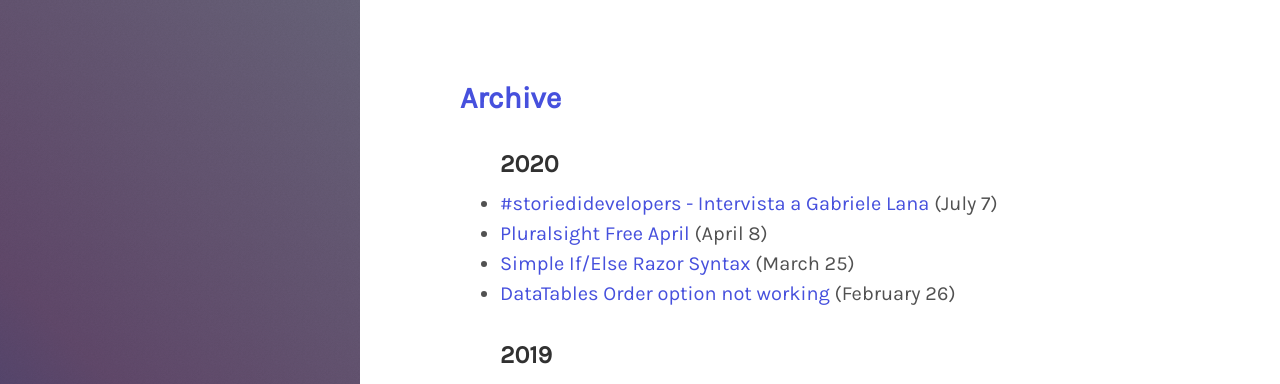
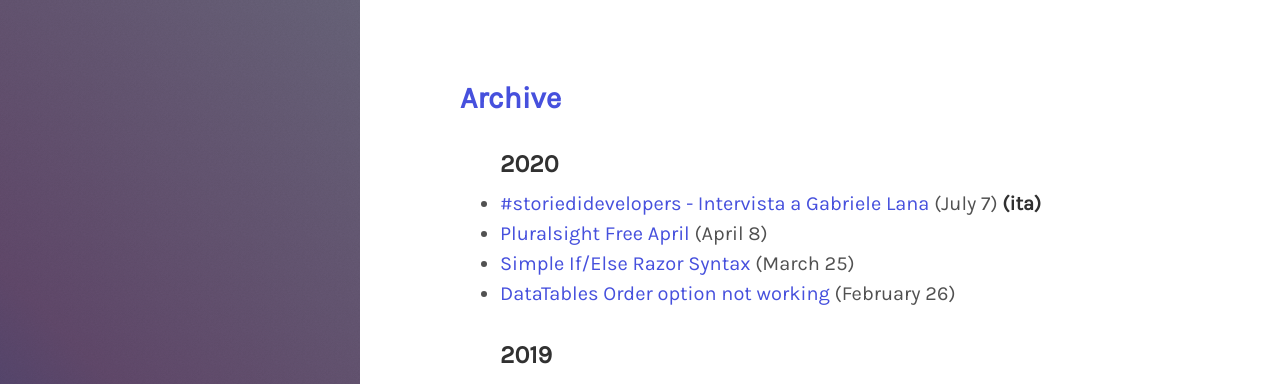
Before and after one commit to kingsor/kingsor.github.io, a Jekyll site: the page built from archive/index.html, in a window 1280 px wide and 900 px high. Shown: the top 384 px of the window. Built offline with Jekyll 4.4.1, drawn with Linux system fonts in a browser that asks for light colours; some web fonts are replaced.

Commit message:
Add detail about italang post in Archive page

```diff
--- a/archive/index.html
+++ b/archive/index.html
@@ -17,7 +17,11 @@ description: Page with links to all articles of the blog
         {% endif %}
       {% endunless %}
       <li class="alink"><a href="{{ post.url }}" class="green-link">{{ post.title }}</a>
-        ({{ post.date | date: "%B %e" }})</li>
+        ({{ post.date | date: "%B %e" }})
+        {% if post.tags contains 'italang' %}
+          <strong> (ita)</strong>
+        {% endif %}
+      </li>
     {% endunless %}
   {% endfor %}
 </ul>
```
